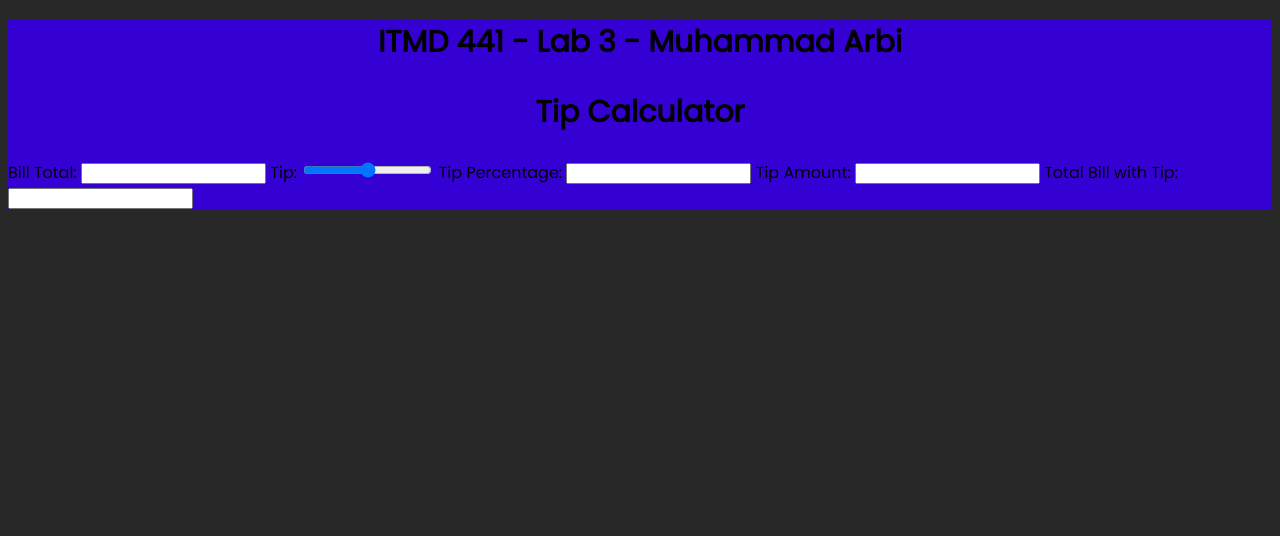
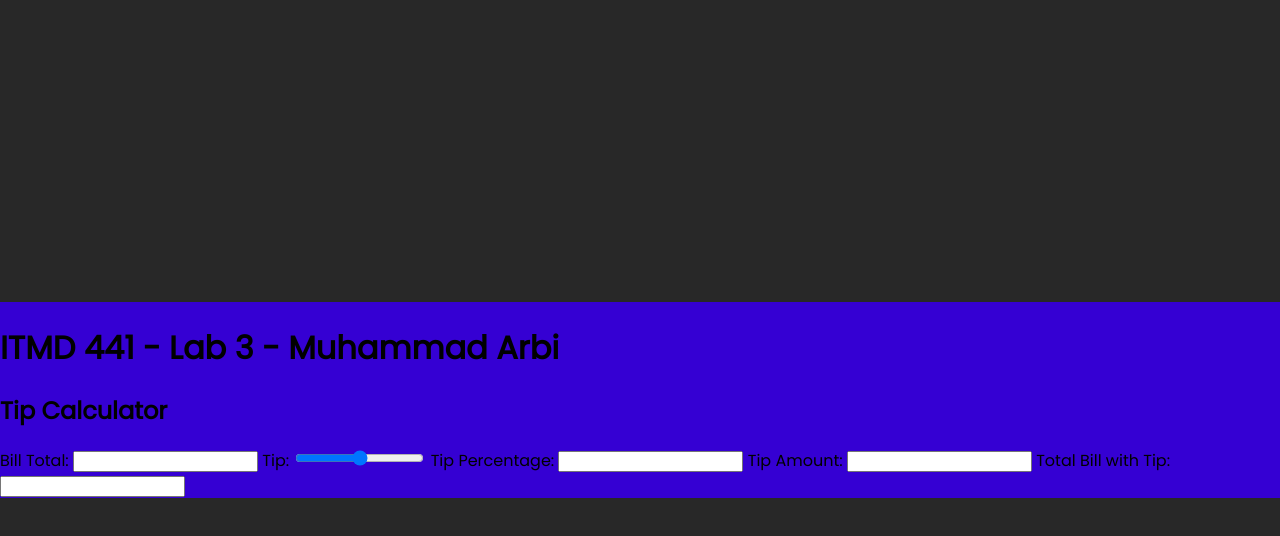
Before and after one commit to MuhammadArbiIIT/Lab_3, a plain HTML site: page index.html in a window 1280 px wide. Drawn offline with Linux system fonts and the light colour scheme.

Commit message:
add positioning to the body, and main_container

```diff
--- a/index.html
+++ b/index.html
@@ -11,6 +11,7 @@
         <div class="main_container">
             <h1>ITMD 441 - Lab 3 - Muhammad Arbi</h1>
             <h2>Tip Calculator</h2>
+            <div class="label">
                 <label for="bill">Bill Total: </label>
                 <input type="text" id="bill">
                 <label for="tip">Tip:</label>
@@ -22,6 +23,7 @@
                 <label for="total bill">Total Bill with Tip: </label>
                 <input type="text" id="total bill">
             </div>
+        </div>
     </main>
 </body>
 </html>
--- a/style.css
+++ b/style.css
@@ -2,13 +2,13 @@
 body {
     background-color: #282828;
     font-family: "Poppins", "Lato", "Inter";
+    display: flex;
+    justify-content: center;
+    height: 100vh;
+    margin: 0;
+    align-items: center;
 }
 
 main {
     background-color: #3500d3;
 }
-
-.main_container h1, h2 {
-    font-size: 30px;
-    text-align: center;
-}
```
Lines whose indentation alone changed are shown as unchanged.
